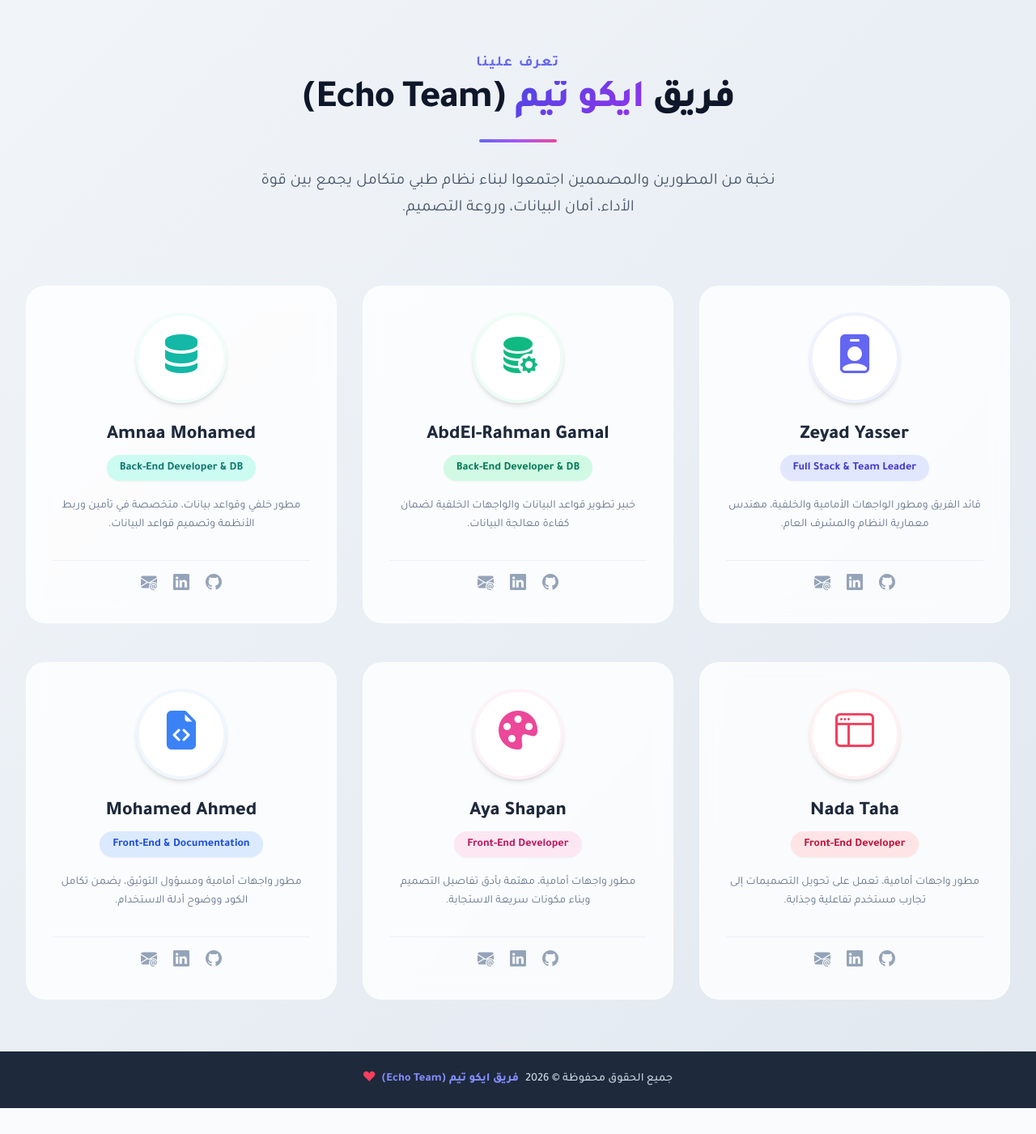
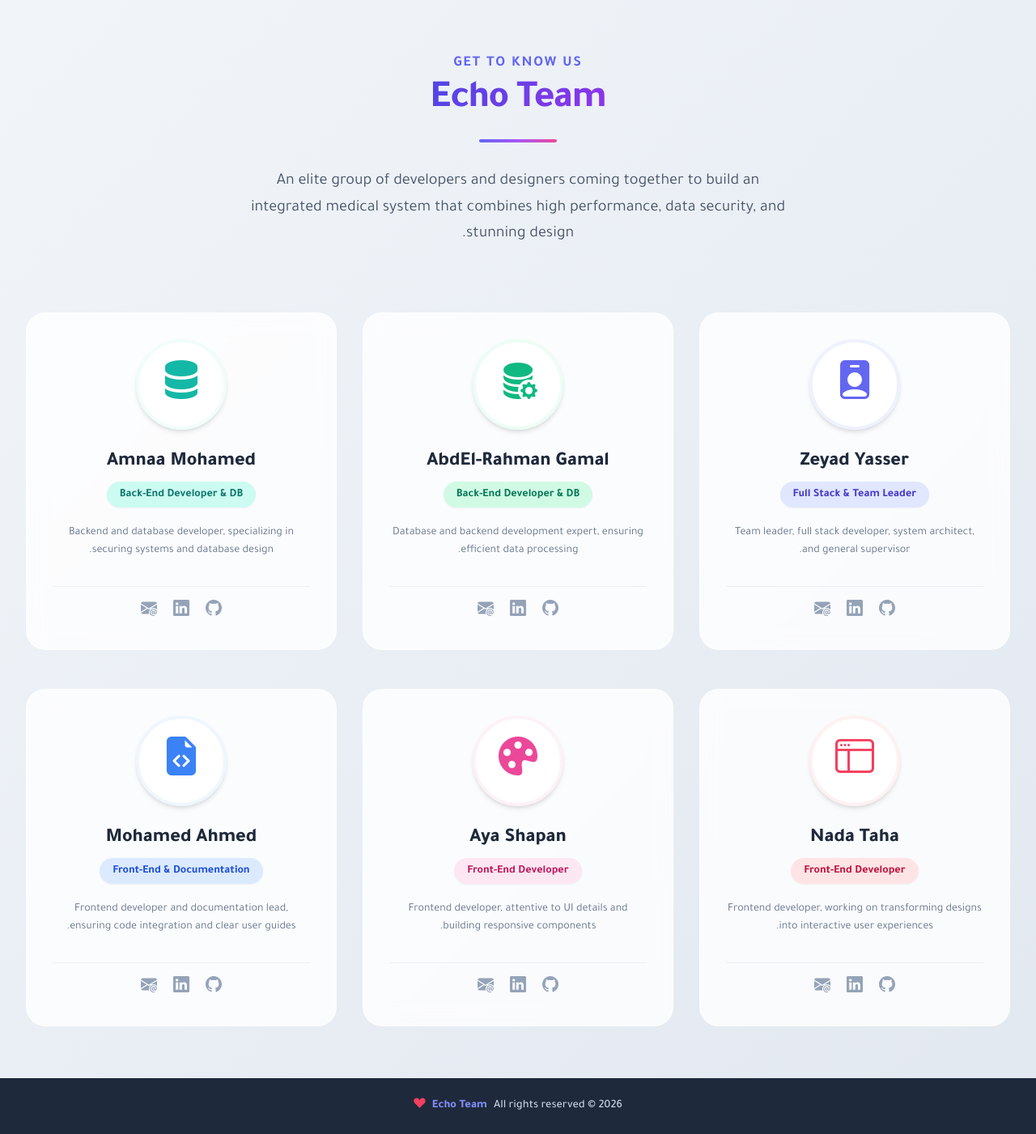
Before and after one commit to ZeyadR5/HMS_Graduation_project, a PHP site: page /echo-team.php in a window 1280 px wide. Shown: the whole page at 81% size. Before the commit the page ends 1369 px from the top, so only its background shows below. Run offline with PHP 8.4, Linux system fonts and the light colour scheme; some libraries are stand-ins or nearby versions.

Commit message:
UI: Render team descriptions in English, add global footer to login page

```diff
--- a/echo-team.php
+++ b/echo-team.php
@@ -61,13 +61,13 @@ session_start();
 
     <main class="flex-grow max-w-7xl mx-auto px-4 sm:px-6 lg:px-8 py-16 w-full">
         <div class="text-center mb-20 relative">
-            <h2 class="text-lg font-bold tracking-widest uppercase text-indigo-500 mb-2">تعرف علينا</h2>
+            <h2 class="text-lg font-bold tracking-widest uppercase text-indigo-500 mb-2">Get to Know Us</h2>
             <p class="text-4xl md:text-5xl font-extrabold tracking-tight text-slate-900 mb-6">
-                فريق <span class="gradient-text">ايكو تيم</span> (Echo Team)
+                <span class="gradient-text">Echo Team</span>
             </p>
             <div class="h-1 w-24 bg-gradient-to-r from-indigo-500 via-purple-500 to-pink-500 mx-auto rounded-full"></div>
             <p class="mt-8 max-w-2xl text-xl text-slate-600 mx-auto leading-relaxed">
-                نخبة من المطورين والمصممين اجتمعوا لبناء نظام طبي متكامل يجمع بين قوة الأداء، أمان البيانات، وروعة التصميم.
+                An elite group of developers and designers coming together to build an integrated medical system that combines high performance, data security, and stunning design.
             </p>
         </div>
 
@@ -78,42 +78,42 @@ session_start();
                 [
                     'name' => 'Zeyad Yasser',
                     'role' => 'Full Stack & Team Leader',
-                    'desc' => 'قائد الفريق ومطور الواجهات الأمامية والخلفية، مهندس معمارية النظام والمشرف العام.',
+                    'desc' => 'Team leader, full stack developer, system architect, and general supervisor.',
                     'color' => 'indigo',
                     'icon' => 'bi-person-badge-fill'
                 ],
                 [
                     'name' => 'AbdEl-Rahman Gamal',
                     'role' => 'Back-End Developer & DB',
-                    'desc' => 'خبير تطوير قواعد البيانات والواجهات الخلفية لضمان كفاءة معالجة البيانات.',
+                    'desc' => 'Database and backend development expert, ensuring efficient data processing.',
                     'color' => 'emerald',
                     'icon' => 'bi-database-fill-gear'
                 ],
                 [
                     'name' => 'Amnaa Mohamed',
                     'role' => 'Back-End Developer & DB',
-                    'desc' => 'مطور خلفي وقواعد بيانات، متخصصة في تأمين وربط الأنظمة وتصميم قواعد البيانات.',
+                    'desc' => 'Backend and database developer, specializing in securing systems and database design.',
                     'color' => 'teal',
                     'icon' => 'bi-server'
                 ],
                 [
                     'name' => 'Nada Taha',
                     'role' => 'Front-End Developer',
-                    'desc' => 'مطور واجهات أمامية، تعمل على تحويل التصميمات إلى تجارب مستخدم تفاعلية وجذابة.',
+                    'desc' => 'Frontend developer, working on transforming designs into interactive user experiences.',
                     'color' => 'rose',
                     'icon' => 'bi-window-sidebar'
                 ],
                 [
                     'name' => 'Aya Shapan',
                     'role' => 'Front-End Developer',
-                    'desc' => 'مطور واجهات أمامية، مهتمة بأدق تفاصيل التصميم وبناء مكونات سريعة الاستجابة.',
+                    'desc' => 'Frontend developer, attentive to UI details and building responsive components.',
                     'color' => 'pink',
                     'icon' => 'bi-palette-fill'
                 ],
                 [
                     'name' => 'Mohamed Ahmed',
                     'role' => 'Front-End & Documentation',
-                    'desc' => 'مطور واجهات أمامية ومسؤول التوثيق، يضمن تكامل الكود ووضوح أدلة الاستخدام.',
+                    'desc' => 'Frontend developer and documentation lead, ensuring code integration and clear user guides.',
                     'color' => 'blue',
                     'icon' => 'bi-file-earmark-code-fill'
                 ]
@@ -148,8 +148,8 @@ session_start();
     <?php if (!isset($_SESSION['role'])): ?>
     <footer style="margin-top: auto; padding: 1.5rem; text-align: center; background-color: #1e293b; color: #cbd5e1; font-size: 0.9rem; font-family: 'Tajawal', sans-serif;">
         <p style="margin: 0; display: flex; align-items: center; justify-content: center; gap: 8px; font-weight: 500;">
-            جميع الحقوق محفوظة &copy; <?= date('Y') ?>
-            <span style="color: #818cf8; font-weight: 800;">فريق ايكو تيم (Echo Team)</span>
+            All rights reserved &copy; <?= date('Y') ?>
+            <span style="color: #818cf8; font-weight: 800;">Echo Team</span>
             <i class="bi bi-suit-heart-fill text-rose-500"></i>
         </p>
     </footer>
```
Also changed, not shown: index.php (+15 -0 lines).
